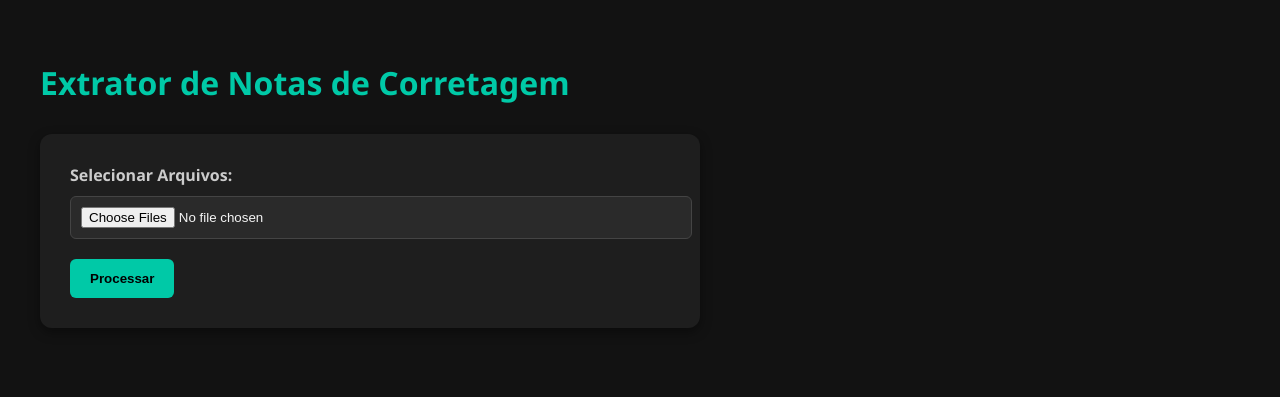
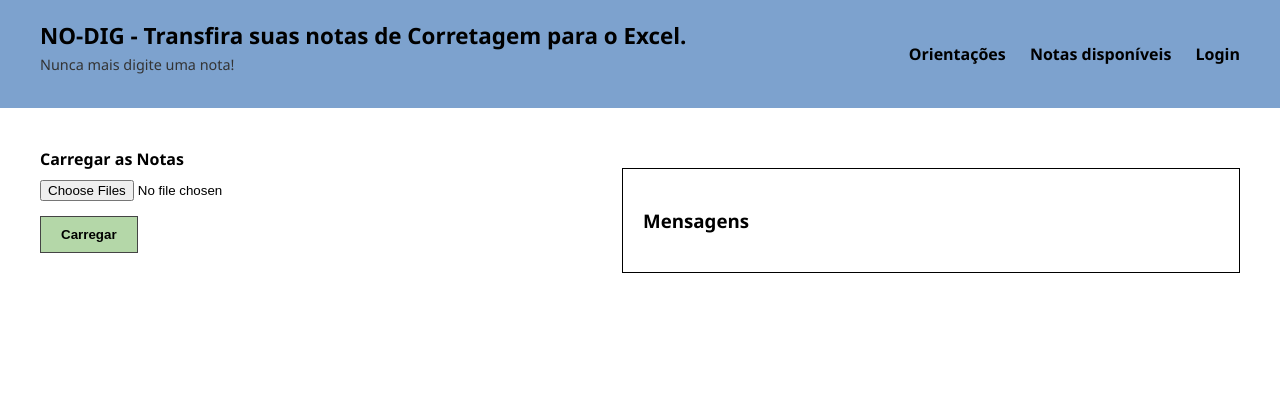
Before and after one commit to mksouza37/Le_corret, a Flask app: template templates/index.html in a window 1280 px wide. Shown: the top 397 px of the page. Run offline with Flask 3, Linux system fonts and the light colour scheme; the template is opened without the code that fills it, so the values that code supplies are empty.

Commit message:
commit melhoria 72

```diff
--- a/app.py
+++ b/app.py
@@ -94,7 +94,7 @@ def upload_files():
         return render_template('index.html', uploaded_files=[], processing=True)
 
 
-    return render_template('index.html', uploaded_files=[])
+    return render_template('index.html', uploaded_files=[], processing=False)
 
 # === Polling route to check processing status ===
 @app.route('/check_status')
--- /dev/null
+++ b/static/style.css
@@ -0,0 +1,92 @@
+body {
+  margin: 0;
+  font-family: 'Segoe UI', Tahoma, Geneva, Verdana, sans-serif;
+  background-color: #ffffff;
+  color: #000;
+}
+
+.top-bar {
+  background-color: #7da2ce;
+  padding: 20px 40px;
+  display: flex;
+  justify-content: space-between;
+  align-items: center;
+  position: sticky;
+  top: 0;
+  z-index: 1000;
+}
+
+.title-area h1 {
+  margin: 0;
+  font-size: 1.4rem;
+}
+
+.subtitle {
+  font-size: 0.9rem;
+  color: #333;
+  margin-top: 4px;
+}
+
+.menu a {
+  margin-left: 20px;
+  text-decoration: none;
+  font-weight: bold;
+  color: #000;
+}
+
+.container {
+  display: flex;
+  justify-content: space-between;
+  padding: 40px;
+}
+
+.upload-section, .message-section {
+  width: 48%;
+}
+
+.upload-section label {
+  font-weight: bold;
+  display: block;
+  margin-bottom: 10px;
+}
+
+input[type="file"] {
+  display: block;
+  margin-bottom: 15px;
+}
+
+button {
+  background-color: #b4d7a8;
+  color: black;
+  padding: 10px 20px;
+  border: 1px solid #444;
+  cursor: pointer;
+  font-weight: bold;
+}
+
+button:hover {
+  background-color: #9fc79d;
+}
+
+.file-list, .message-section {
+  border: 1px solid black;
+  padding: 20px;
+  margin-top: 20px;
+}
+
+.message {
+  background-color: #eee;
+  padding: 10px;
+  border-left: 5px solid #00c9a7;
+  margin-bottom: 10px;
+  border-radius: 4px;
+}
+
+.message.error {
+  border-left-color: #e74c3c;
+}
+
+.status {
+  margin-top: 10px;
+  font-weight: bold;
+}
--- a/templates/index.html
+++ b/templates/index.html
@@ -2,108 +2,45 @@
 <html lang="pt-BR">
 <head>
   <meta charset="UTF-8">
-  <title>Extrator de Notas de Corretagem</title>
-  <style>
-    body {
-      font-family: 'Segoe UI', Tahoma, Geneva, Verdana, sans-serif;
-      background-color: #121212;
-      color: #f5f5f5;
-      margin: 0;
-      padding: 40px;
-    }
-
-    h1 {
-      color: #00c9a7;
-      margin-bottom: 30px;
-    }
-
-    .upload-box {
-      background-color: #1e1e1e;
-      padding: 30px;
-      border-radius: 12px;
-      box-shadow: 0 4px 12px rgba(0, 0, 0, 0.4);
-      max-width: 600px;
-      margin-bottom: 30px;
-    }
-
-    label {
-      display: block;
-      margin-bottom: 10px;
-      font-weight: bold;
-      color: #ccc;
-    }
-
-    input[type="file"] {
-      padding: 10px;
-      background-color: #2a2a2a;
-      color: #f5f5f5;
-      border: 1px solid #444;
-      border-radius: 6px;
-      width: 100%;
-    }
-
-    button {
-      margin-top: 20px;
-      padding: 12px 20px;
-      background-color: #00c9a7;
-      border: none;
-      border-radius: 6px;
-      font-weight: bold;
-      color: #000;
-      cursor: pointer;
-    }
-
-    button:hover {
-      background-color: #00a78e;
-    }
-
-    .status {
-      margin-top: 20px;
-      font-size: 1.1em;
-      font-weight: bold;
-      color: #f5f5f5;
-    }
-
-    .file-list {
-      background-color: #1e1e1e;
-      padding: 20px;
-      border-radius: 10px;
-      margin-top: 20px;
-    }
-
-    .file-list ul {
-      list-style: none;
-      padding-left: 0;
-    }
-
-    .file-list li {
-      padding: 5px 0;
-      border-bottom: 1px solid #333;
-    }
-
-    .message {
-      background-color: #333;
-      border-left: 5px solid #00c9a7;
-      padding: 10px;
-      margin-bottom: 15px;
-      border-radius: 6px;
-    }
-
-    .error {
-      border-left-color: #e74c3c;
-    }
-  </style>
+  <title>NO-DIG - Extrator de Notas</title>
+  <link rel="stylesheet" href="{{ url_for('static', filename='style.css') }}">
 </head>
 <body>
 
-  <h1>Extrator de Notas de Corretagem</h1>
+  <header class="top-bar">
+    <div class="title-area">
+      <h1>NO-DIG - Transfira suas notas de Corretagem para o Excel.</h1>
+      <p class="subtitle">Nunca mais digite uma nota!</p>
+    </div>
+    <nav class="menu">
+      <a href="/orientacoes">Orientações</a>
+      <a href="/notas">Notas disponíveis</a>
+      <a href="/login">Login</a>
+    </nav>
+  </header>
 
-  <div class="upload-box">
+  <main class="container">
+    <section class="upload-section">
       <form method="post" enctype="multipart/form-data">
-      <label for="files">Selecionar Arquivos:</label>
+        <label for="files">Carregar as Notas</label>
         <input type="file" name="files" id="files" multiple accept=".pdf" required>
-      <button type="submit">Processar</button>
+        <button type="submit">Carregar</button>
       </form>
+
+      {% if uploaded_files %}
+        <div class="file-list">
+          <h3>Arquivos Carregados</h3>
+          <ul>
+            {% for file in uploaded_files %}
+              <li>{{ file }}</li>
+            {% endfor %}
+          </ul>
+        </div>
+      {% endif %}
+    </section>
+
+    <section class="message-section">
+      <h3>Mensagens</h3>
 
       {% with messages = get_flashed_messages(with_categories=true) %}
         {% if messages %}
@@ -137,18 +74,8 @@
           pollStatus();
         </script>
       {% endif %}
-  </div>
-
-  {% if uploaded_files %}
-    <div class="file-list">
-      <h2>Arquivos enviados:</h2>
-      <ul>
-        {% for file in uploaded_files %}
-          <li>{{ file }}</li>
-        {% endfor %}
-      </ul>
-    </div>
-  {% endif %}
+    </section>
+  </main>
 
 </body>
 </html>
```
Also changed, not shown: index_BK.html (added, +154 -0 lines). Lines whose indentation alone changed are shown as unchanged.
